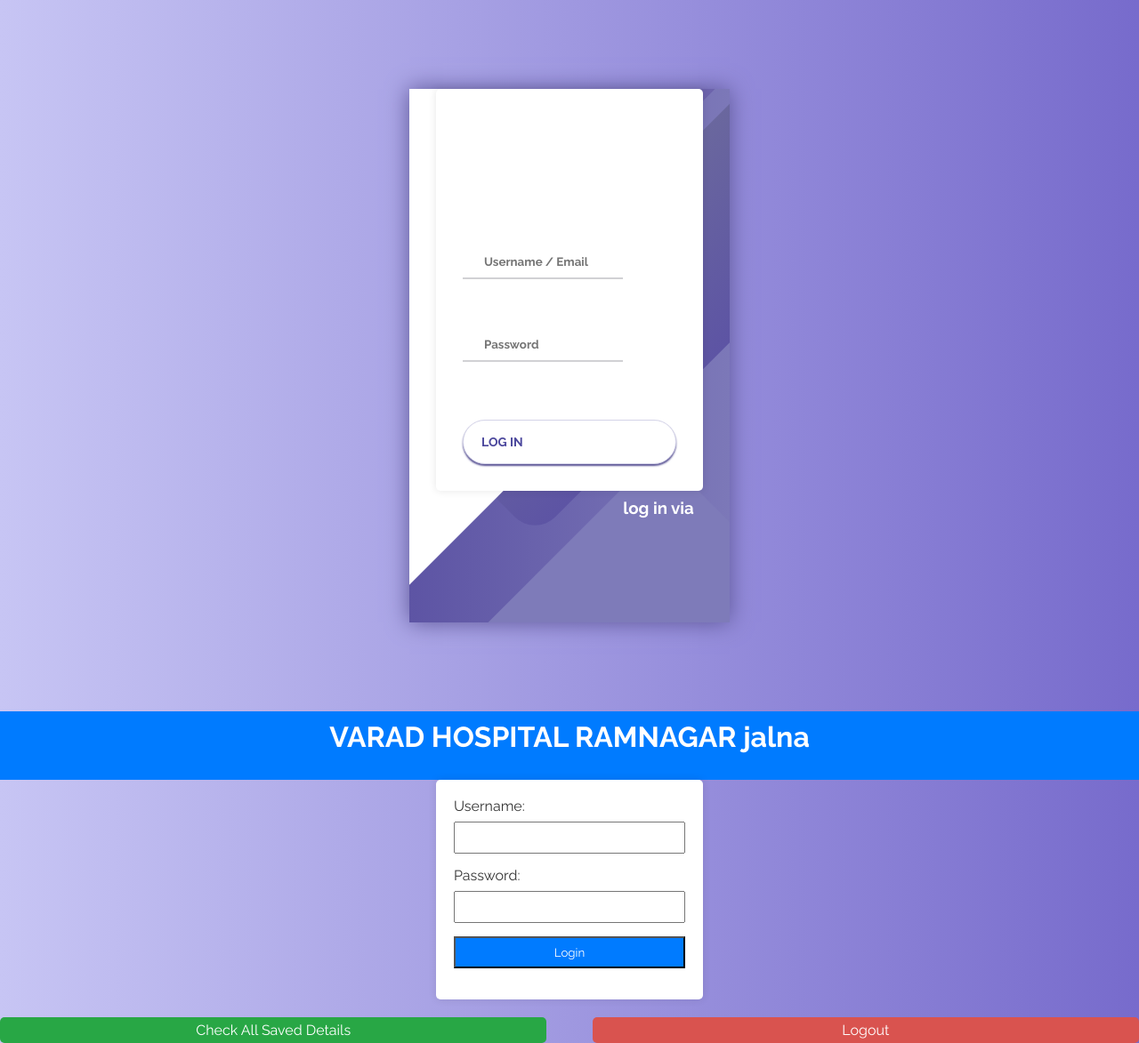
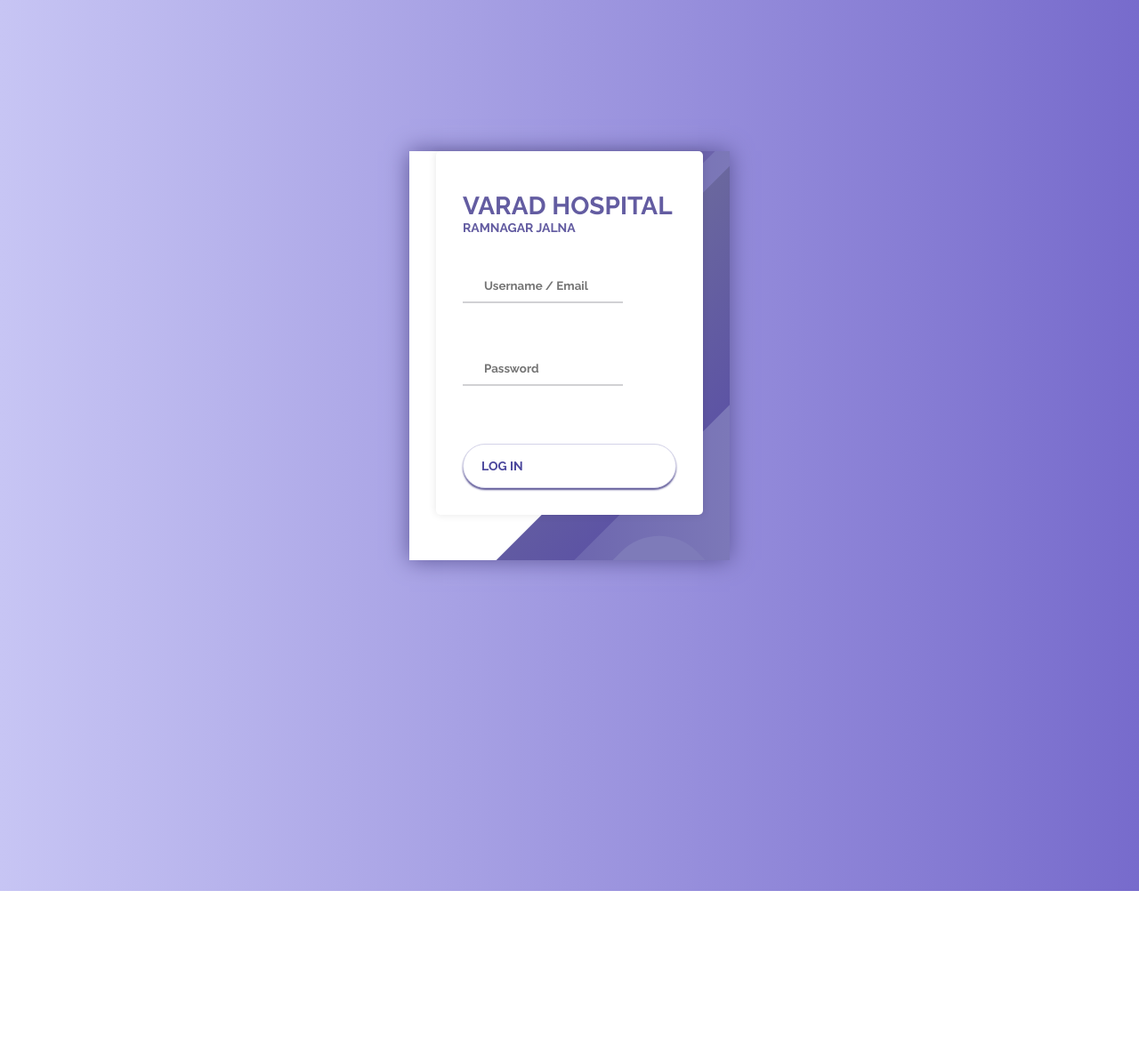
Before and after one commit to yogeshadhe1/hospital_project, a Flask app: page / in a window 1280 px wide. Shown: the whole page at 89% size. After the commit the page ends 1002 px from the top, so only its background shows below. Run offline with Flask 3, Linux system fonts and the light colour scheme.

Commit message:
added style to login

```diff
--- a/templates/login.html
+++ b/templates/login.html
@@ -1,103 +1,3 @@
-<!-- templates/login.html -->
-<!DOCTYPE html>
-<html lang="en">
-
-<head>
-    <meta charset="UTF-8">
-    <meta name="viewport" content="width=device-width, initial-scale=1.0">
-    <title>Login - Varad Hospital</title>
-    <style>
-        body {
-            font-family: Arial, sans-serif;
-            background-color: #f4f4f4;
-            margin: 0;
-            padding: 0;
-        }
-
-        header {
-            background-color: #007bff;
-            color: #fff;
-            text-align: center;
-            padding: 10px 0;
-        }
-
-        h1 {
-            margin-bottom: 20px;
-        }
-
-        form {
-            max-width: 300px;
-            margin: 0 auto;
-            background-color: #fff;
-            padding: 20px;
-            border-radius: 5px;
-            box-shadow: 0 0 10px rgba(0, 0, 0, 0.1);
-        }
-
-        label {
-            display: block;
-            margin-bottom: 8px;
-            color: #333;
-        }
-
-        input {
-            width: 100%;
-            padding: 8px;
-            margin-bottom: 15px;
-            box-sizing: border-box;
-        }
-
-        input[type="submit"] {
-            background-color: #007bff;
-            color: #fff;
-            cursor: pointer;
-            width: 100%;
-            /* Full width button */
-        }
-
-        ul {
-            list-style: none;
-            padding: 0;
-        }
-
-        li.error {
-            color: #d9534f;
-        }
-
-        /* Button container */
-        .button-container {
-            display: flex;
-            justify-content: space-between;
-            margin-top: 20px;
-        }
-
-        /* Check All Saved Details Button Style */
-        .check-details-button {
-            background-color: #28a745;
-            color: #fff;
-            text-align: center;
-            padding: 5px 10px;
-            /* Adjusted padding for a smaller size */
-            text-decoration: none;
-            border-radius: 5px;
-            width: 48%;
-            /* Adjusted width for two buttons in one line with a small gap */
-        }
-
-        /* Logout button style */
-        .logout-button {
-            background-color: #d9534f;
-            color: #fff;
-            text-align: center;
-            padding: 5px 10px;
-            /* Adjusted padding for a smaller size */
-            text-decoration: none;
-            border-radius: 5px;
-            width: 48%;
-            /* Adjusted width for two buttons in one line with a small gap */
-        }
-    </style>
-</head>
 <!DOCTYPE html>
 <html lang="en">
 
@@ -131,7 +31,7 @@
         .screen {
             background: linear-gradient(90deg, #5D54A4, #7C78B8);
             position: relative;
-            height: 600px;
+            height: 460px;
             width: 360px;
             box-shadow: 0px 0px 24px #5C5696;
         }
@@ -197,7 +97,17 @@
         .login {
             width: 320px;
             padding: 30px;
-            padding-top: 156px;
+            padding-top: 45px;
+        }
+
+        .login div h1 {
+            color: #635ca1;
+            font-size: 28px;
+        }
+
+        .login div h3 {
+            color: #635ca1;
+            font-size: 14px;
         }
 
         .login__field {
@@ -323,6 +233,11 @@
         <div class="screen">
             <div class="screen__content">
                 <form class="login" method="post" action="{{ url_for('login') }}">
+                    <div>
+                        <h1>VARAD HOSPITAL </h1>
+                        <h3>RAMNAGAR JALNA </h3>
+
+                    </div>
                     <div class="login__field">
                         <i class="login__icon fas fa-user"></i>
                         <input type="text" class="login__input" name="username" placeholder="Username / Email" required>
@@ -336,14 +251,6 @@
                         <i class="button__icon fas fa-chevron-right"></i>
                     </button>
                 </form>
-                <div class="social-login">
-                    <h3>log in via</h3>
-                    <div class="social-icons">
-                        <a href="#" class="social-login__icon fab fa-instagram"></a>
-                        <a href="#" class="social-login__icon fab fa-facebook"></a>
-                        <a href="#" class="social-login__icon fab fa-twitter"></a>
-                    </div>
-                </div>
             </div>
             <div class="screen__background">
                 <span class="screen__background__shape screen__background__shape4"></span>
@@ -356,40 +263,3 @@
 </body>
 
 </html>
-
-<body>
-    <header>
-        <h1>VARAD HOSPITAL RAMNAGAR jalna</h1>
-    </header>
-
-    <form method="post" action="{{ url_for('login') }}">
-        <label for="username">Username:</label>
-        <input type="text" id="username" name="username" required>
-
-        <label for="password">Password:</label>
-        <input type="password" id="password" name="password" required>
-
-        <input type="submit" value="Login">
-    </form>
-
-    <!-- Button container -->
-    <div class="button-container">
-        <!-- Check All Saved Details Button -->
-        <a href="{{ url_for('all_patients') }}" class="check-details-button">Check All Saved Details</a>
-
-        <!-- Logout button -->
-        <a href="{{ url_for('logout') }}" class="logout-button">Logout</a>
-    </div>
-
-    {% with messages = get_flashed_messages(with_categories=true) %}
-    {% if messages %}
-    <ul>
-        {% for category, message in messages %}
-        <li class="{{ category }}">{{ message }}</li>
-        {% endfor %}
-    </ul>
-    {% endif %}
-    {% endwith %}
-</body>
-
-</html>
```
